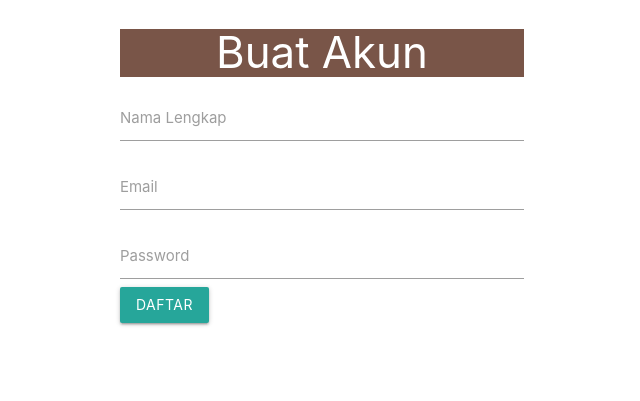
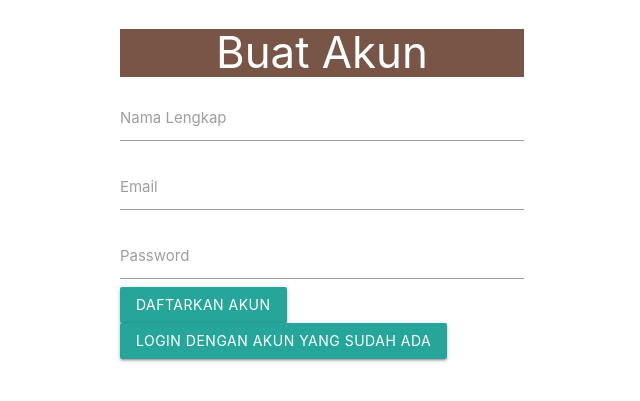
Before and after one commit to TryAgain15/projek-akhir, a PHP site: page /daftar.php in a window 1280 px wide. Shown: the top 401 px of the page, without its empty margins (318-958 px from the left). Run offline with PHP 8.4, Linux system fonts and the light colour scheme.

Commit message:
force login

```diff
--- a/daftar.php
+++ b/daftar.php
@@ -37,7 +37,9 @@ include 'proses/koneksi.php';
                     <div class="input-field">
                         <label for="password">Password </label>
                         <input type="password" name="password" id="password" >
-                        <button type="submit" name="daftar" id="daftar" class="btn waves-effect waves-light">Daftar</button>
+
+                        <button type="submit" name="daftar" id="daftar" class="btn waves-effect waves-light">Daftarkan Akun</button>
+                        <a href="login.php" class="waves-effect waves-light btn">Login dengan Akun yang Sudah Ada</a>
                     </div>
                     </div>
                   </form>
--- a/navbar-home.php
+++ b/navbar-home.php
@@ -26,6 +26,7 @@ if(isset($_SESSION['sesi'])){
                             <li><a href="home.php">Home</a></li>
                             <li><a href="profile.php">About Us</a></li>
                             <li> <a href="novel.php">List Novel</a> </li>
+                            <li><a href="proses/logout.php">Logout</a></li>
                         </ul>
                         <!-- <a href="#" data-target="mobile-demo" class="sidenav-trigger"><i class="material-icons">menu</i></a> -->
                     </div>
--- a/navbar.php
+++ b/navbar.php
@@ -27,6 +27,7 @@ if(isset($_SESSION['sesi'])){
                             <li><a href="home.php">Home</a></li>
                             <li><a href="profile.php">About Us</a></li>
                             <li> <a href="novel.php">List Novel</a> </li>
+                            <li><a href="proses/logout.php">Logout</a></li>
                         </ul>
                     </div>
             </div>
```
